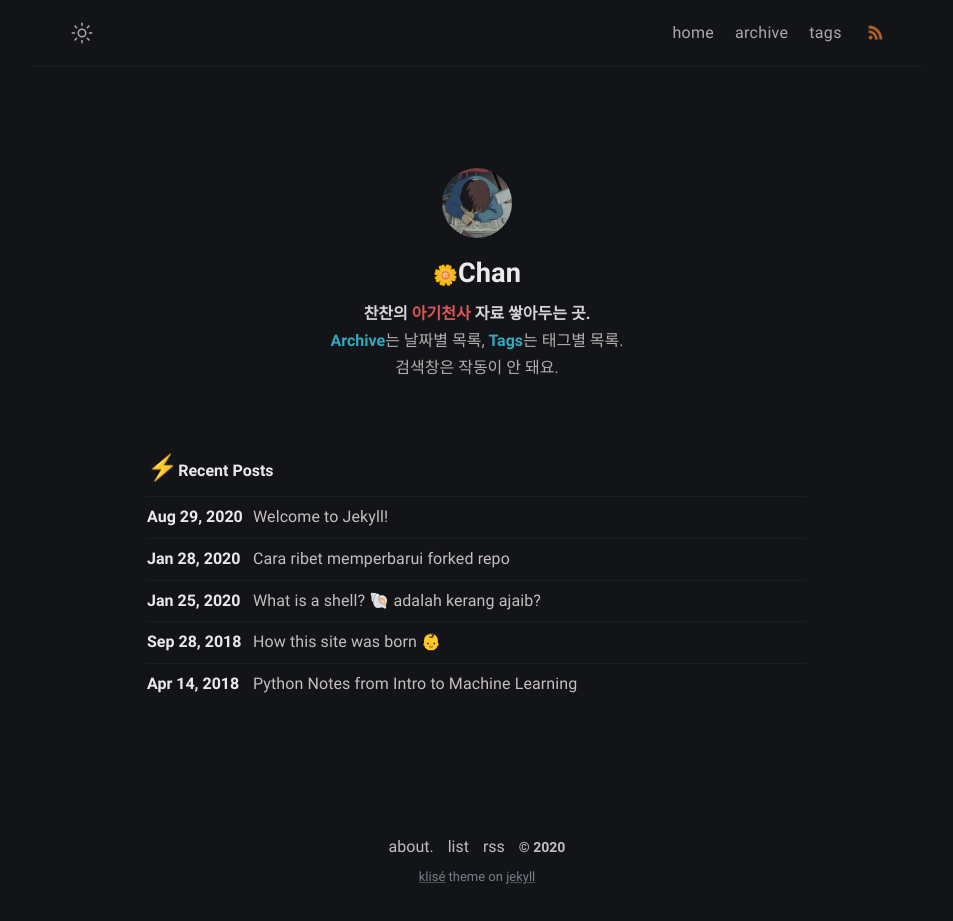
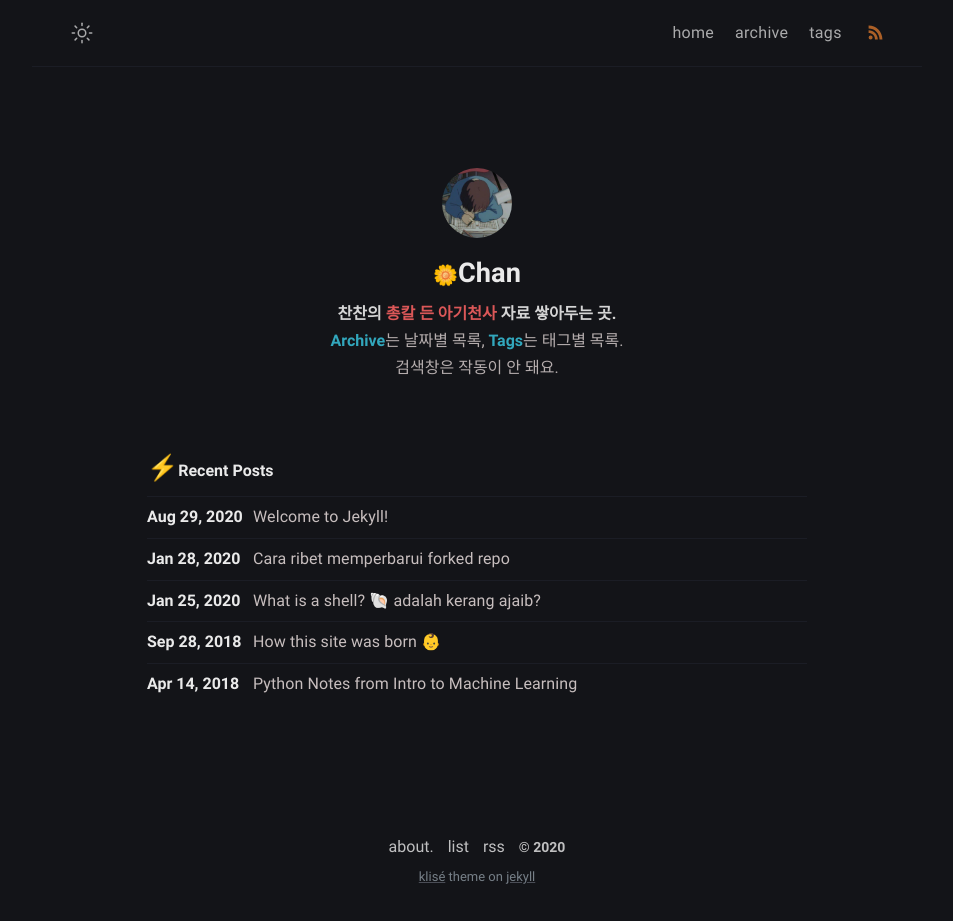
Before and after one commit to iwdstry/yeieje, a Jekyll site: the page built from index.md, in a window 1280 px wide. Shown: the whole page, without its empty margins (163-1116 px from the left). Built offline with Jekyll 4.4.1, drawn with Linux system fonts in a browser that asks for light colours.

Commit message:
Update _config.yml

```diff
--- a/_config.yml
+++ b/_config.yml
@@ -10,7 +10,7 @@
 # Profile settings
 author:
   name: <span style="font-size:20px">&#127804;</span>Chan # author name
-  bio:  <b>찬찬의 <font color="#F15F5F">아기천사</font color> 자료 쌓아두는 곳. </br><font color="#36B8CF">Archive</font color></b>는 날짜별 목록, <b><font color="#36B8CF">Tags</font color></b>는 태그별 목록.</br>검색창은 작동이 안 돼요. # tell to the world
+  bio:  <b>찬찬의 <font color="#F15F5F">총칼 든 아기천사</font color> 자료 쌓아두는 곳. </br><font color="#36B8CF">Archive</font color></b>는 날짜별 목록, <b><font color="#36B8CF">Tags</font color></b>는 태그별 목록.</br>검색창은 작동이 안 돼요. # tell to the world
   username: yeieje # general username
   github: github_yeieje # github username
   twitter: twitter_yeieje # twitter username
```
